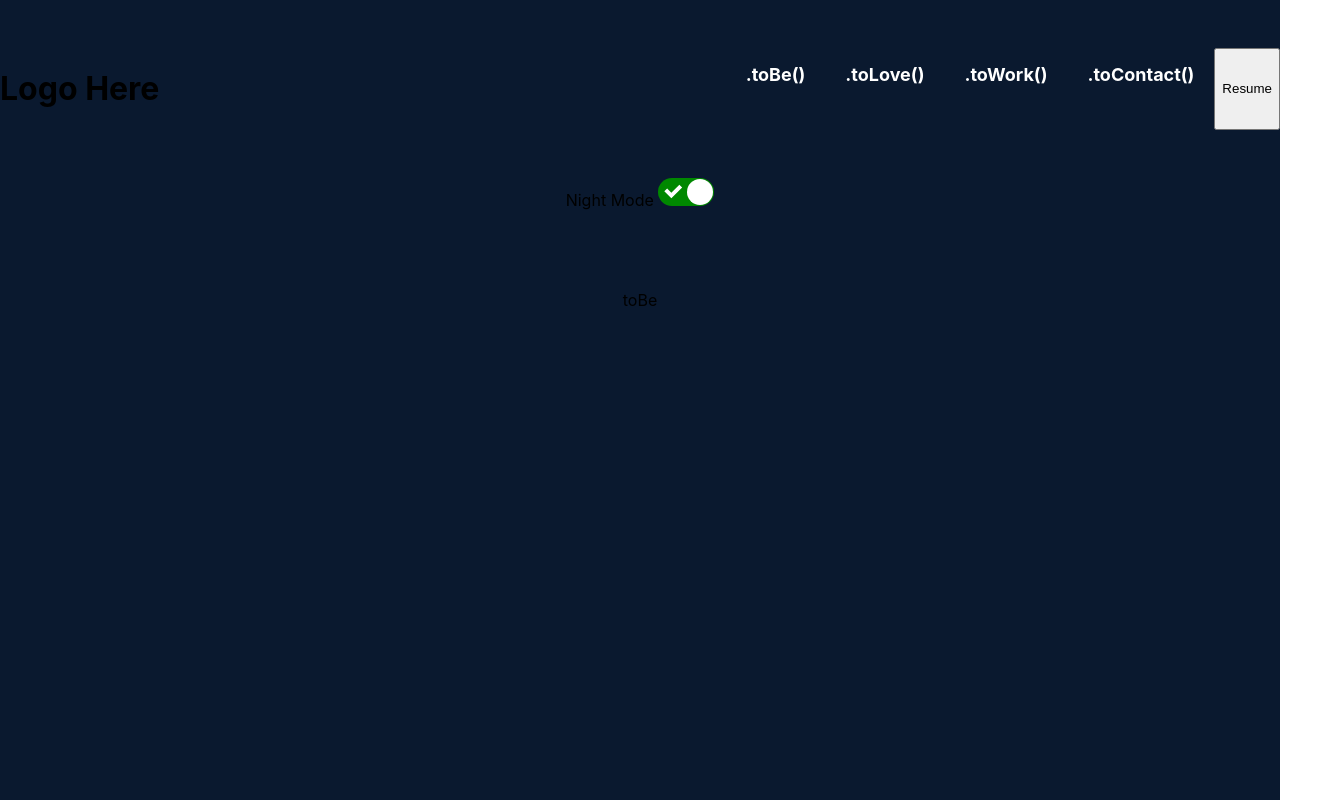
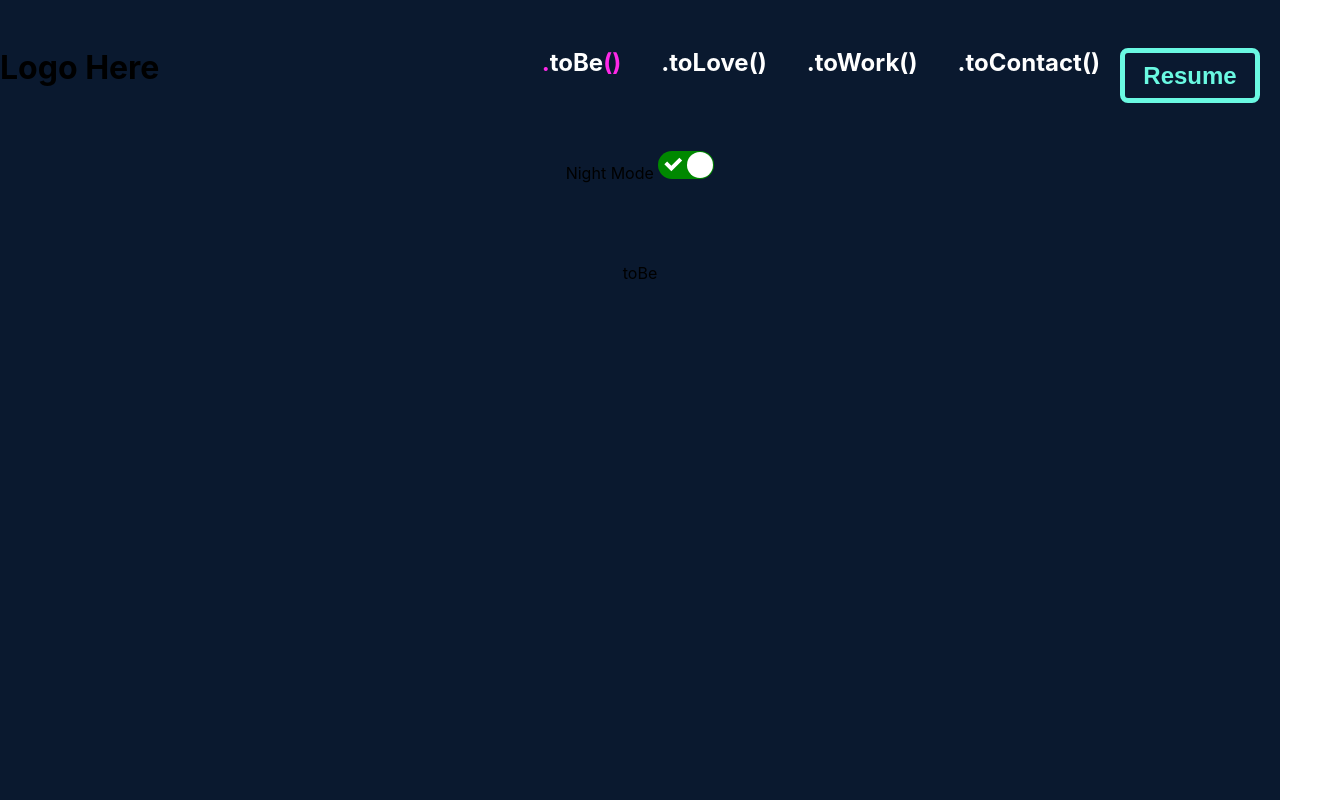
Before and after one commit to PhillipNguy/portfolio, a React (Create React App) app in the folder client/: page / in a window 1280 px wide. Shown: the top 800 px of the page, 1330 px wide, since content can reach past the window. Built offline with nearby package versions, Linux system fonts and the light colour scheme.

Commit message:
fixed overflow and id issue

```diff
--- a/client/src/components/NavBar.js
+++ b/client/src/components/NavBar.js
@@ -1,10 +1,10 @@
 import React, { useContext } from 'react';
-import '../styles/App.css';
+import styles from '../styles/App.module.css';
 import stylesBtn from '../styles/buttons.module.css';
 import { ThemeContext } from '../pages/App';
 
 const NavBar = React.forwardRef((props, ref) => {
-  const context = useContext(ThemeContext);
+  const { theme } = useContext(ThemeContext);
   const scrollToSection = (elementRef) => {
     window.scrollTo({
       top: elementRef.current.offsetTop,
@@ -13,24 +13,48 @@ const NavBar = React.forwardRef((props, ref) => {
   };
 
   return (
-    <div className='topBar'>
+    <div className={styles.topBar}>
       <h1>Logo Here</h1>
-      <nav className='navBar'>
+      <nav className={styles.navBar}>
         <ul>
-          <li onClick={() => scrollToSection(ref.toBe)} className='link'>
-            .toBe()
+          <li
+            onClick={() => scrollToSection(ref.toBe)}
+            className={styles.link}
+            id={styles[theme]}
+          >
+            <span className={styles.highlight} id={styles[theme]}>
+              .
+            </span>
+            <span>toBe</span>
+            <span className={styles.highlight} id={styles[theme]}>
+              ()
+            </span>
           </li>
-          <li onClick={() => scrollToSection(ref.toLove)} className='link'>
+          <li
+            onClick={() => scrollToSection(ref.toLove)}
+            className={styles.link}
+            id={styles[theme]}
+          >
             .toLove()
           </li>
-          <li onClick={() => scrollToSection(ref.toWork)} className='link'>
+          <li
+            onClick={() => scrollToSection(ref.toWork)}
+            className={styles.link}
+            id={styles[theme]}
+          >
             .toWork()
           </li>
-          <li onClick={() => scrollToSection(ref.toContact)} className='link'>
+          <li
+            onClick={() => scrollToSection(ref.toContact)}
+            className={styles.link}
+            id={styles[theme]}
+          >
             .toContact()
           </li>
         </ul>
-        <button className={stylesBtn.mainButton}>Resume</button>
+        <button className={stylesBtn.mainButton} id={stylesBtn[theme]}>
+          Resume
+        </button>
       </nav>
     </div>
   );
--- a/client/src/pages/App.js
+++ b/client/src/pages/App.js
@@ -1,5 +1,5 @@
-import '../styles/App.css';
-import '../styles/globals.css';
+import styles from '../styles/App.module.css';
+import '../styles/global.css';
 import { createContext, useState } from 'react';
 import { useRef } from 'react';
 
@@ -22,19 +22,19 @@ function App() {
 
   return (
     <ThemeContext.Provider value={{ theme, toggleTheme }}>
-      <div className='App' id={theme}>
+      <div className={styles.App} id={theme}>
         <NavBar ref={{ toBe, toLove, toWork, toContact }} />
         <ThemeSwitch />
-        <div className='section' ref={toBe}>
+        <div className={styles.section} ref={toBe}>
           toBe
         </div>
-        <div className='section' ref={toLove}>
+        <div className={styles.section} ref={toLove}>
           toLove
         </div>
-        <div className='section' ref={toWork}>
+        <div className={styles.section} ref={toWork}>
           toWork
         </div>
-        <div className='section' ref={toContact}>
+        <div className={styles.section} ref={toContact}>
           toContact
         </div>
       </div>
--- a/client/src/styles/App.css
+++ b/client/src/styles/App.module.css
@@ -1,18 +1,20 @@
 .App {
-  width: 100vw;
+  width: 100%;
+  margin: 0;
   height: 8000px;
   display: flex;
   flex-direction: column;
   align-items: center;
   text-align: center;
-  /* background-color: #0a192f; */
+
+  overflow-x: hidden;
 }
 
 .topBar {
   display: flex;
   flex-direction: row;
   justify-content: space-between;
-  width: 100vw;
+  width: 100%;
   padding: 3rem;
 }
 
@@ -25,13 +27,17 @@
   text-decoration: none;
   display: inline;
   padding: 20px 20px;
-  font-size: large;
+  font-size: x-large;
   font-weight: bold;
   cursor: pointer;
 }
 
-#night .link {
+#night.link {
   color: white;
+}
+
+#night.highlight {
+  color: #fe29e7;
 }
 
 .section {
--- a/client/src/styles/buttons.module.css
+++ b/client/src/styles/buttons.module.css
@@ -1,4 +1,15 @@
-mainButton {
-  background-color: aqua;
-  color: red;
+#night.mainButton {
+  background-color: #0a1930;
+  color: #6af9e2;
+  border-color: #6af9e2;
+  border-width: 5px;
+  border-radius: 8px;
+  border-style: solid;
+
+  width: 140px;
+  height: 55px;
+  margin-right: 20px;
+
+  font-size: x-large;
+  font-weight: bold;
 }
--- /dev/null
+++ b/client/src/styles/global.css
@@ -0,0 +1,23 @@
+html {
+  background-color: unset;
+}
+* {
+  margin: 0;
+  padding: 0;
+}
+
+body {
+  width: 100%;
+  height: 100%;
+  /* overscroll-behavior: none; */
+  /* overflow-x: hidden; */
+  /* background-color: #0a192f; */
+}
+
+#night {
+  background-color: #0a192f;
+}
+
+#day {
+  background-color: #baddeb;
+}
--- a/client/src/styles/globals.css
+++ /dev/null
@@ -1,14 +0,0 @@
-html,
-body {
-  padding: 0;
-  margin: 0;
-  /* background-color: #0a192f; */
-}
-
-#night {
-  background-color: #0a192f;
-}
-
-#day {
-  background-color: #baddeb;
-}
```
